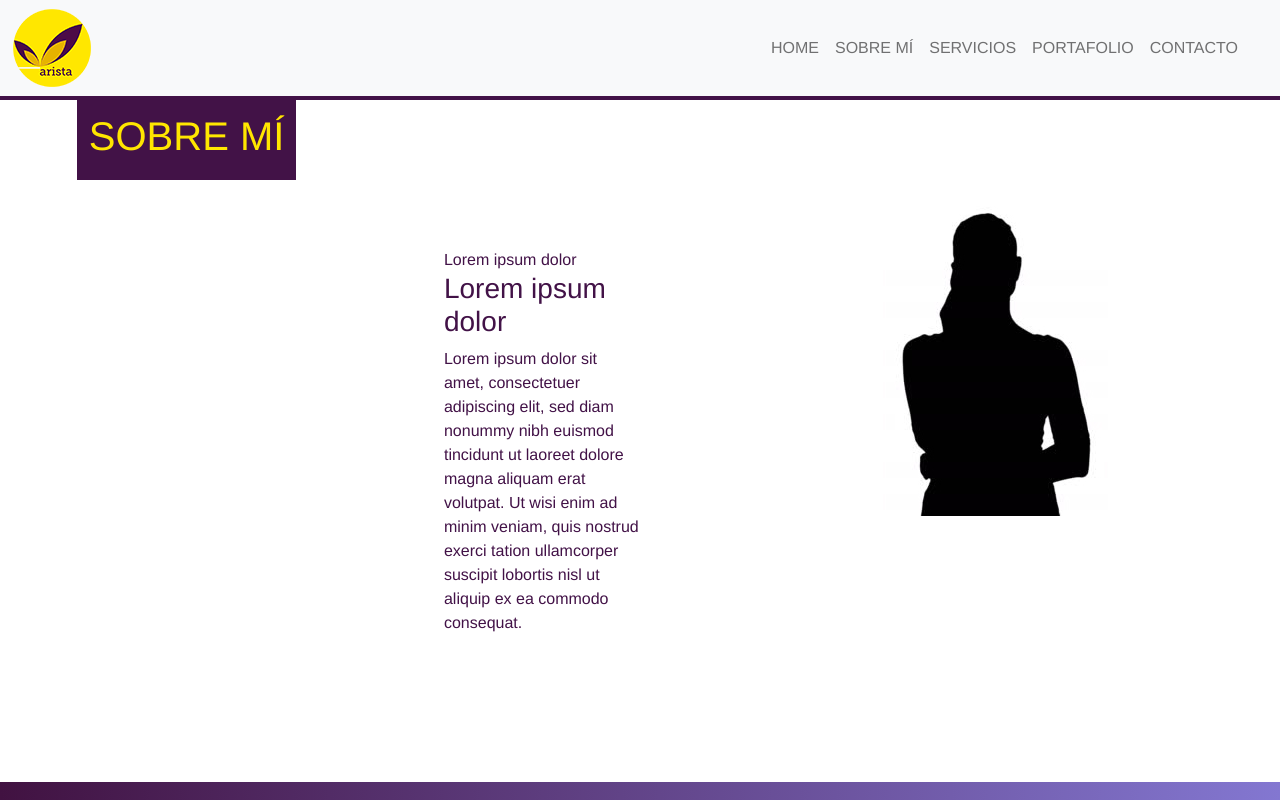
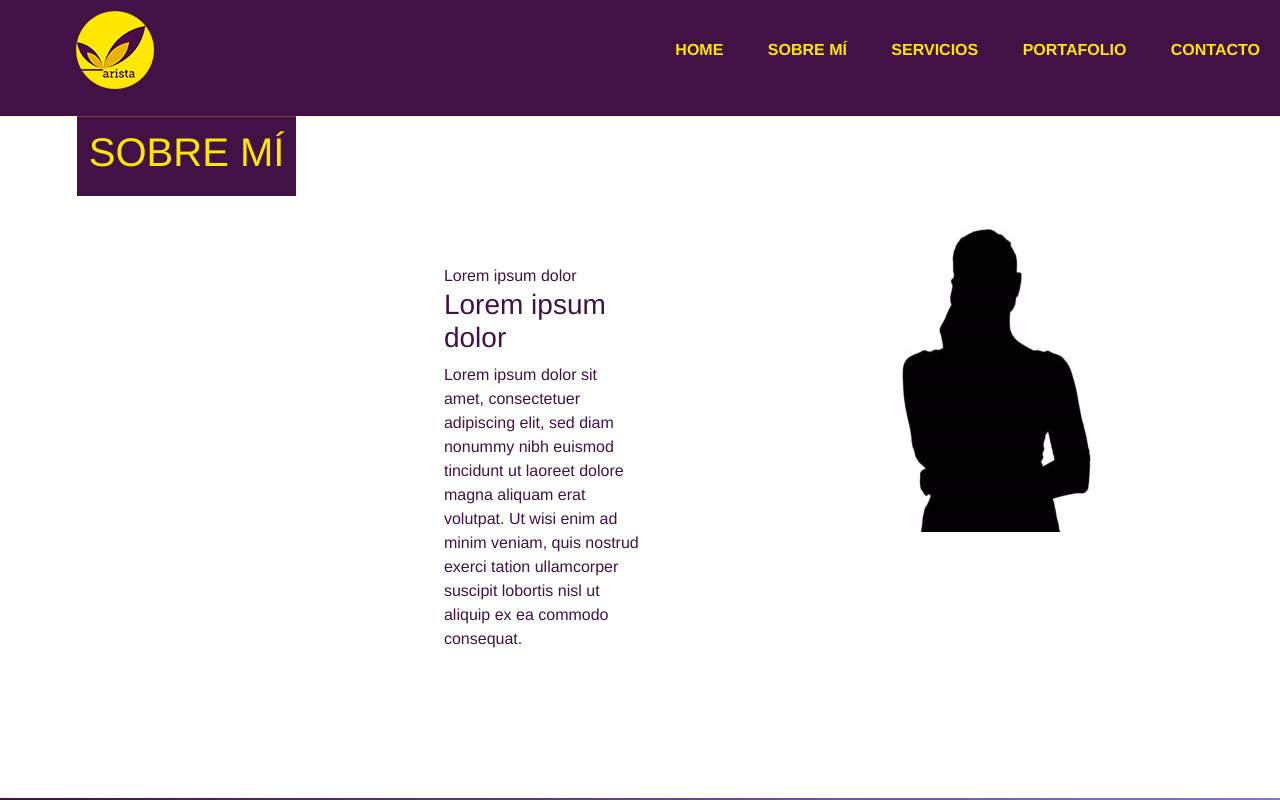
Before and after one commit to MarybelArista/MarybelAristaweb, a website: page assets/views/1sobremi.html in a window 1280 px wide. Shown: the top 800 px of the page. Drawn offline with nearby package versions, Linux system fonts and the light colour scheme; files whose address does not match are found by name.

Commit message:
V12 se unifico el menu y se cargo el sitio web al servidor web host

```diff
--- a/assets/views/1sobremi.html
+++ b/assets/views/1sobremi.html
@@ -15,30 +15,30 @@
     <!--INICIO DE HEADER-->
     <header class="header">
         <div class="contenedor">
-            <nav class="navbar navbar-expand-lg navbar-light bg-light">
-                <div class="container-fluid">
-                    <img src="../image/arista300.png" alt="logo"></a>
-                    <a class="navbar-brand" href="index.html"></a>
-                    <button class="navbar-toggler" type="button" data-bs-toggle="collapse"
-                        data-bs-target="#navbarNavAltMarkup" aria-controls="navbarNavAltMarkup" aria-expanded="false"
-                        aria-label="Toggle navigation">
-                        <span class="navbar-toggler-icon"></span>
-                    </button>
-                    <div class="collapse navbar-collapse justify-content-end container" id="navbarNavAltMarkup">
-                        <div class="navbar-nav">
-                            <!-- <a class="nav-link active" aria-current="page" href="#">HOME</a> -->
-                            <a class="nav-link" href="../../index.html">HOME</a>
-                            <a class="nav-link" href="../views/1sobremi.html">SOBRE MÍ</a>
-                            <a class="nav-link" href="../views/2servicios.html">SERVICIOS</a>
-                            <a class="nav-link" href="../views/3portafolio.html">PORTAFOLIO</a>
-                            <a class="nav-link" href="../views/4contacto.html">CONTACTO</a>
-                            <!-- <a class="nav-link disabled">PORTAFOLIO</a>
-                      <a class="nav-link disabled">CONTACTO</a> -->
-                        </div>
-                    </div>
-                </div>
+            <div class="logo">
+                <a href="index.html"> <img src="assets/image/arista300.png" alt="logo"> </a>
+            </div>
+            <nav>
+                <ul class="menu">
+                    <li>
+                        <a href="../index.html">HOME</a>
+                    </li>
+                    <li>
+                        <a href="../views/1sobremi.html">SOBRE MÍ</a>
+                    </li>
+                    <li>
+                        <a href="../views/2servicios.html">SERVICIOS</a>
+                    </li>
+                    <li>
+                        <a href="../views/3portafolio.html">PORTAFOLIO</a>
+                    </li>
+                    <li>
+                        <a href="assets/views/4contacto.html">CONTACTO</a>
+                    </li>
+                </ul>
             </nav>
         </div>
+        <hr class="linea">
     </header>
     <!--FIN DE HEADER-->
     <main class="mainabout">
```
Also changed, not shown: assets/views/2servicios.html (+22 -22 lines), assets/views/3portafolio.html (+22 -22 lines), assets/views/4contacto.html (+22 -22 lines), assets/image/healthyhouse.png, assets/image/imv.png, assets/image/neurologo.png, assets/image/rouge.png, assets/image/simpre_bella.png.
